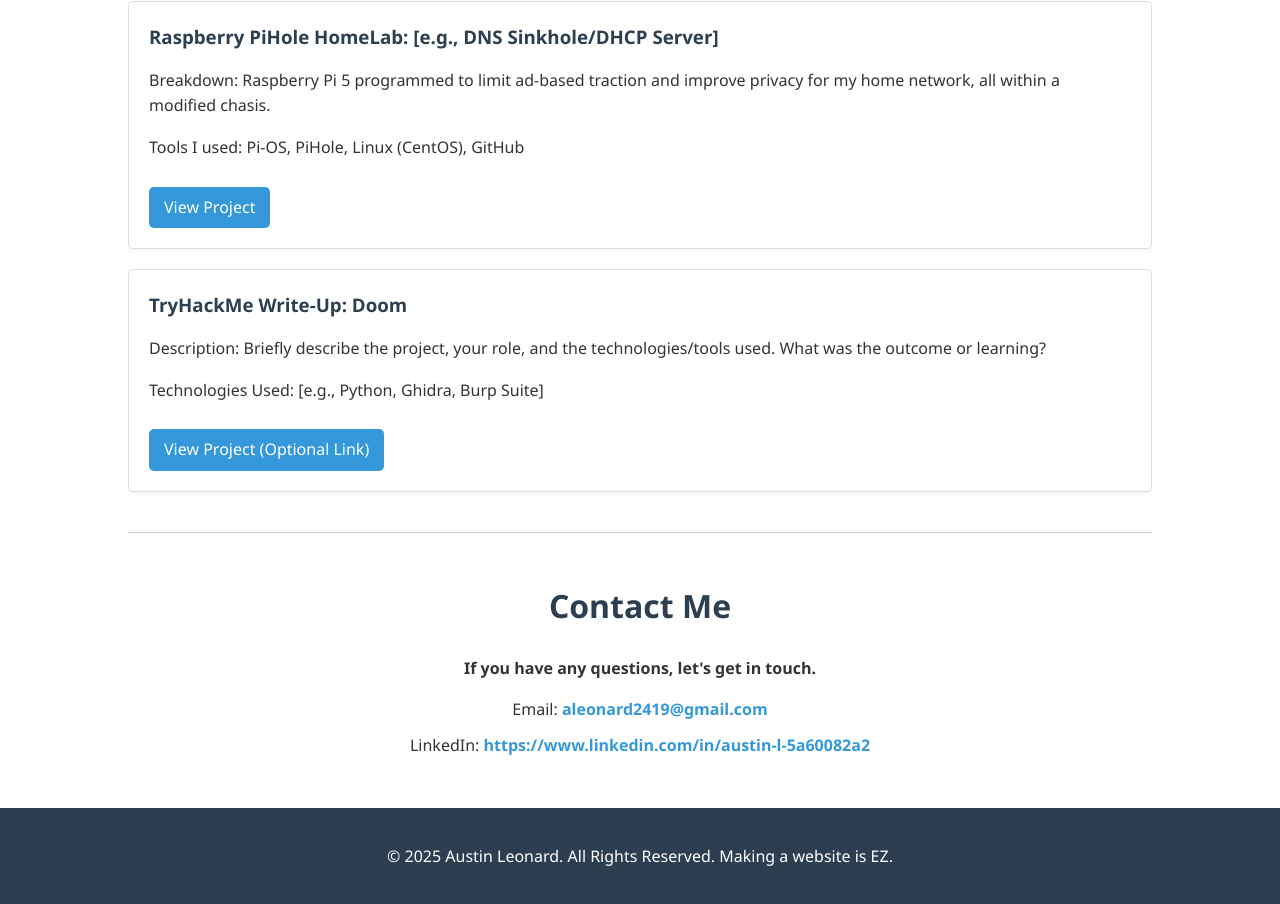
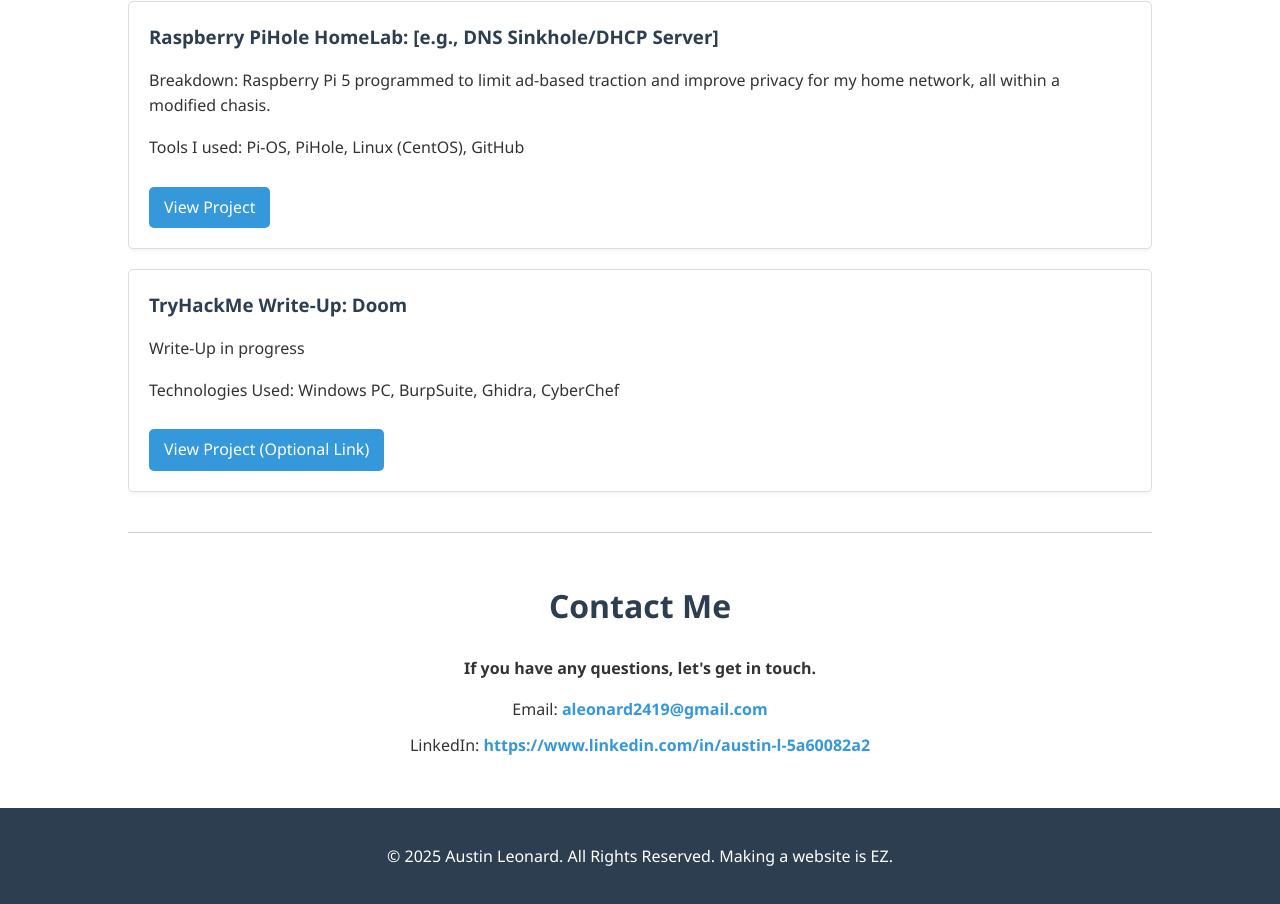
Before and after one commit to fsck-off/aleonard-projects.io, a plain HTML site: page index.html in a window 1280 px wide. Shown: the part 1391-2295 px from the top of the page. Drawn offline with Linux system fonts and the light colour scheme.

Commit message:
Update index.html

```diff
--- a/index.html
+++ b/index.html
@@ -67,8 +67,8 @@
         </div>
         <div class="project-item">
             <h3>TryHackMe Write-Up: Doom</h3>
-            <p>Description: Briefly describe the project, your role, and the technologies/tools used. What was the outcome or learning?</p>
-            <p>Technologies Used: [e.g., Python, Ghidra, Burp Suite]</p>
+            <p>Write-Up in progress</p>
+            <p>Technologies Used: Windows PC, BurpSuite, Ghidra, CyberChef</p>
             <a href="#" target="_blank">View Project (Optional Link)</a>
         </div>
         </section>
```
